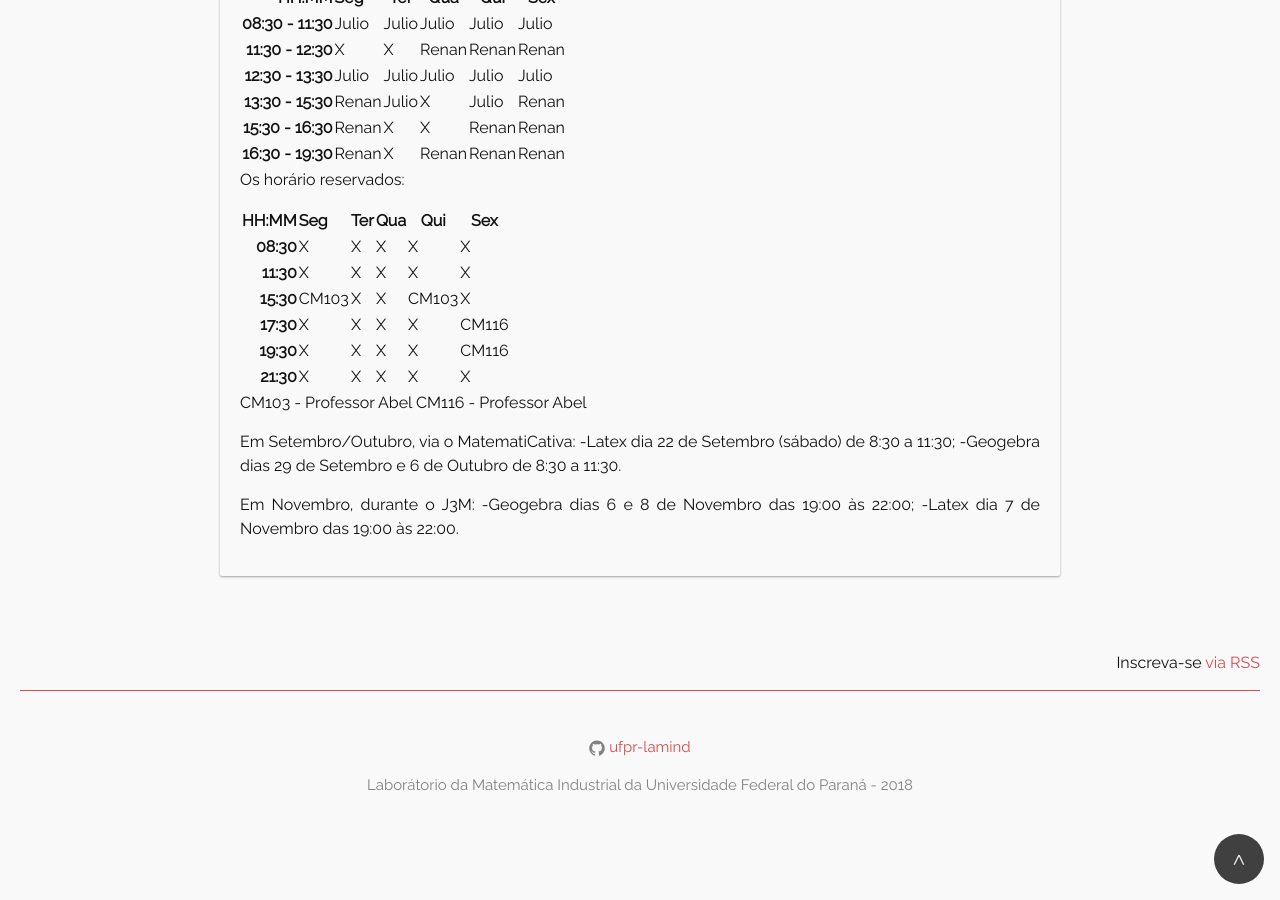
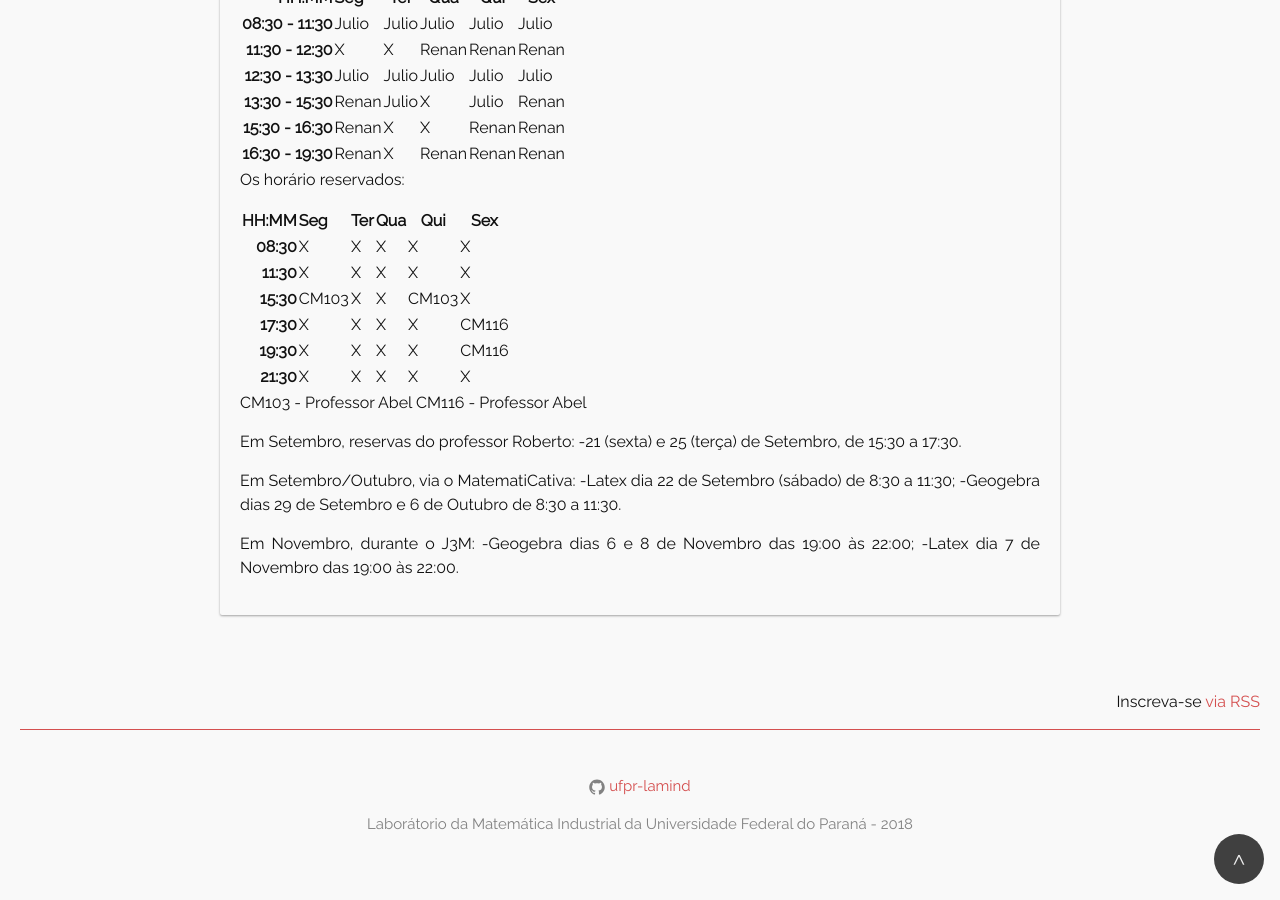
Before and after one commit to ufpr-lamind/ufpr-lamind.github.io, a Jekyll site: the page built from horario.md, in a window 1280 px wide and 900 px high, scrolled down 1061 px. Built offline with Jekyll 4.4.1, drawn with Linux system fonts in a browser that asks for light colours; our own code applies the rules of GitHub Pages for plain Markdown files.

Commit message:
reservas setembro Roberto

```diff
--- a/horario.md
+++ b/horario.md
@@ -35,6 +35,9 @@ Os horário reservados:
 CM103 - Professor Abel
 CM116 - Professor Abel
 
+Em Setembro, reservas do professor Roberto:
+-21 (sexta) e 25 (terça) de Setembro, de 15:30 a 17:30.
+
 Em Setembro/Outubro, via o MatematiCativa:
 -Latex dia 22 de Setembro (sábado) de 8:30 a 11:30;
 -Geogebra dias 29 de Setembro e 6 de Outubro  de 8:30 a 11:30.
```
